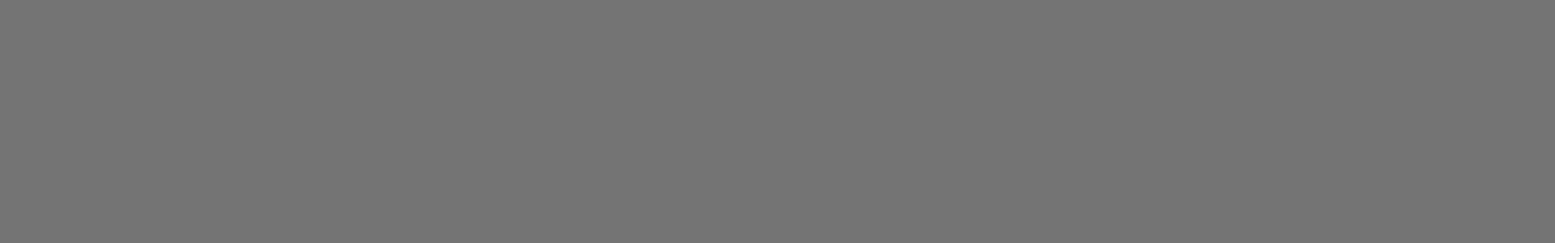
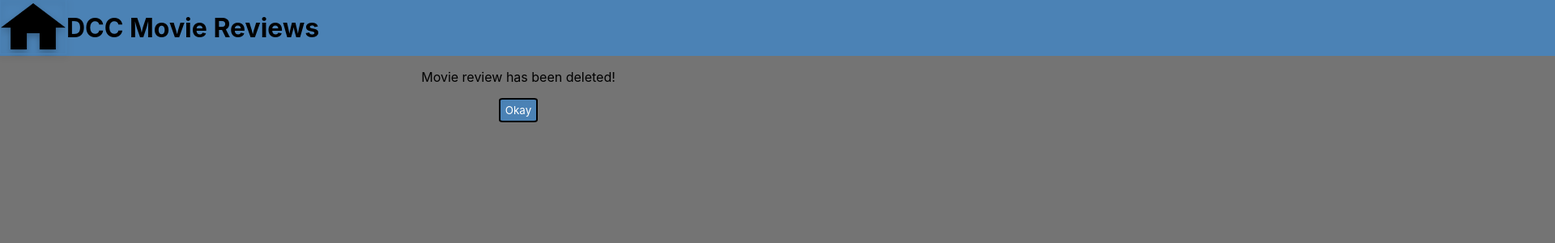
Before and after one commit to GSDion/4300MovieSite-DH-fork, a React (Create React App) app: page /confirmation in a window 1280 px wide. Before the commit this address had no page. Shown: the top 300 px of the page at 81% size, 1920 px wide, since content can reach past the window. Built offline with nearby package versions, Linux system fonts and the light colour scheme.

Commit message:
Got Delete working pretty well.

```diff
--- a/src/App.js
+++ b/src/App.js
@@ -3,6 +3,7 @@ import NewMovie from './components/NewMovie/newmovie';
 import EditMovie from './components/EditMovie/editmovie';
 import HomePage from './components/homepage/homepage';
 import MovieReview from './components/MovieReview/moviereview';
+import Confirmation from './components/Confirmation/confirmation';
 import { BrowserRouter as Router, Route, Routes } from 'react-router-dom';
 
 
@@ -14,6 +15,7 @@ function App() {
      <div>
        <Routes>
          <Route exact path="/" element={<HomePage />}></Route>
+         <Route exact path="/confirmation" element={<Confirmation />}></Route>
          <Route exact path="/add-item" element={<NewMovie />}></Route>
          <Route exact path="/edit-item" element={<EditMovie />}></Route>
          <Route exact path="/movieReview/:id" element={<MovieReview />}></Route>
--- /dev/null
+++ b/src/components/Confirmation/confirmation.css
@@ -0,0 +1,3 @@
+div {
+    text-align: center;
+}
--- /dev/null
+++ b/src/components/Confirmation/confirmation.js
@@ -0,0 +1,21 @@
+import SecHeader from '../secondheader';
+import '../secondheader.css';
+import { Link } from 'react-router-dom';
+import './confirmation.css';
+
+function Confirmation() {
+
+
+   return (
+     <div>
+        <SecHeader />
+        <p>Movie review has been deleted!</p>
+       <button className="movieDelete">
+          <Link to="/" className="button">Okay</Link>
+       </button>
+    </div>
+   );
+  }
+
+
+  export default Confirmation;
--- a/src/components/homepage/movieitem.js
+++ b/src/components/homepage/movieitem.js
@@ -1,22 +1,17 @@
 import React from 'react';
 import Card from './moviecard';
 import './movieitem.css';
-
-
 import { Link } from 'react-router-dom';
-import { DUMMY_MOVIES } from '../homepage/homepage';
-
+import HomePage, { DUMMY_MOVIES } from '../homepage/homepage';
 
 function MovieItem(props) {
 
 
- const handleDelete = () => {
-
+  const handleDelete = () => {
 
    let startLength = DUMMY_MOVIES.length
    for (let i = 0; i < startLength; i++) {
      const currmovie = DUMMY_MOVIES.shift()
-
 
      if (currmovie.title === props.title) {
        startLength--;
@@ -24,9 +19,6 @@ function MovieItem(props) {
        DUMMY_MOVIES.push(currmovie)
      }
    }
-
-
-
 
  };
 
@@ -40,13 +32,13 @@ function MovieItem(props) {
      </div>
      <div>
      <button className="movieReview">
-       <Link to={`./MovieReview/${props.id}`} className="button">Full Review</Link>
+        <Link to={`./MovieReview/${props.id}`} className="button">Full Review</Link>
      </button>
      <button onClick={handleDelete} className="movieDelete">
-       <Link to="/edit-item" className="button">Edit</Link>
+        <Link to="/edit-item" className="button">Edit</Link>
      </button>
      <button onClick={handleDelete} className="movieDelete">
-       Delete
+        <Link to="/confirmation" className="button">Delete</Link>
      </button>
      </div>
    </Card>
```
